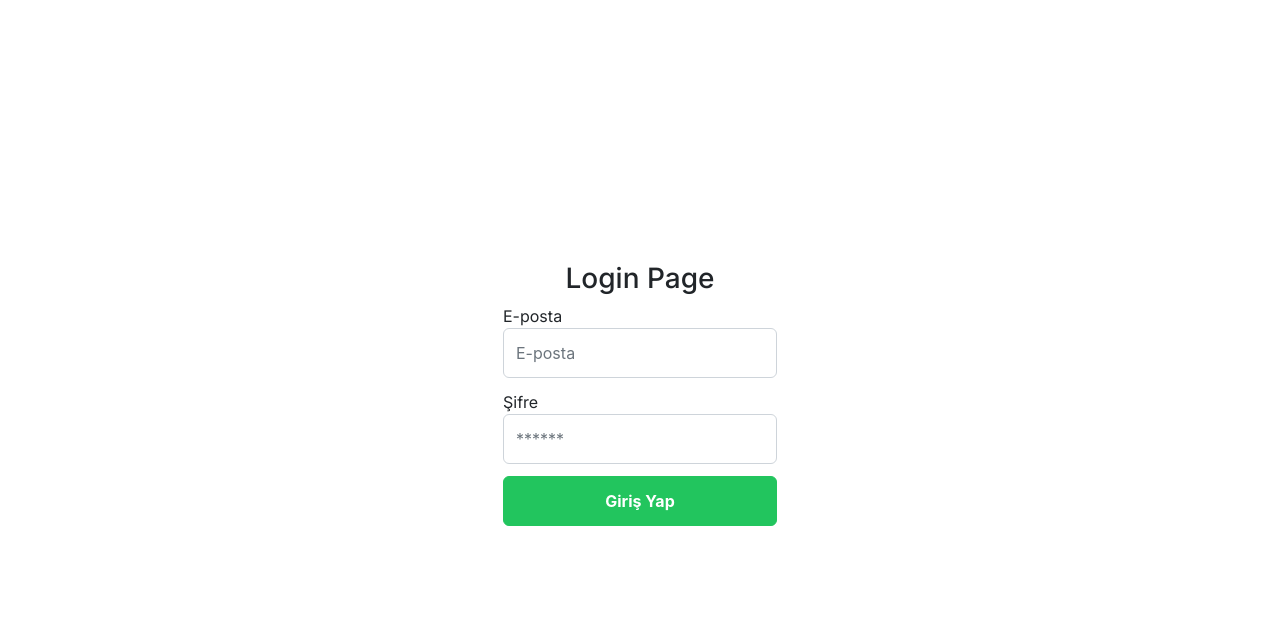
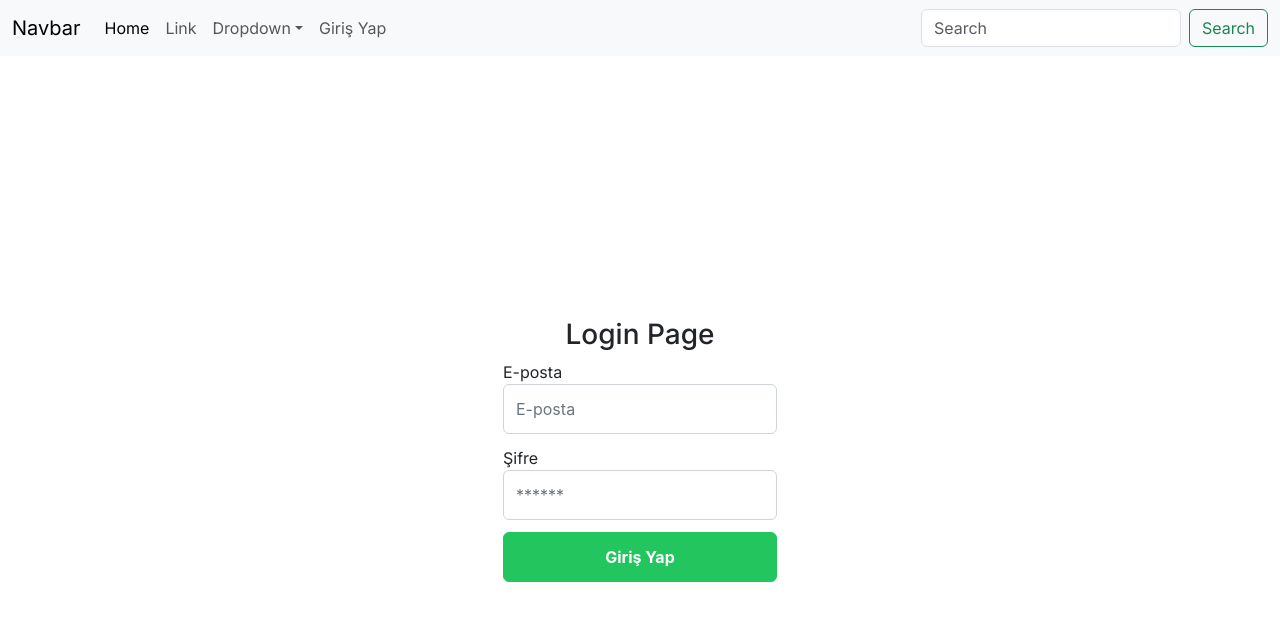
Before and after one commit to halitkalayci/tki-react, a Next.js app: page /login in a window 1280 px wide. Shown: the top 620 px of the page. Built offline with nearby package versions, Linux system fonts and the light colour scheme.

Commit message:
context usage

```diff
--- /dev/null
+++ b/app/components/navbar/Navbar.jsx
@@ -0,0 +1,90 @@
+"use client"
+import { AuthContext } from "@/app/contexts/AuthContext";
+import Link from "next/link";
+import React, { useContext } from "react";
+
+function Navbar() {
+    const authContext = useContext(AuthContext);
+
+	return (
+		<nav class="navbar navbar-expand-lg bg-body-tertiary">
+			<div class="container-fluid">
+				<a class="navbar-brand" href="#">
+					Navbar
+				</a>
+				<button
+					class="navbar-toggler"
+					type="button"
+					data-bs-toggle="collapse"
+					data-bs-target="#navbarSupportedContent"
+					aria-controls="navbarSupportedContent"
+					aria-expanded="false"
+					aria-label="Toggle navigation"
+				>
+					<span class="navbar-toggler-icon"></span>
+				</button>
+				<div class="collapse navbar-collapse" id="navbarSupportedContent">
+					<ul class="navbar-nav me-auto mb-2 mb-lg-0">
+						<li class="nav-item">
+							<a class="nav-link active" aria-current="page" href="#">
+								Home
+							</a>
+						</li>
+						<li class="nav-item">
+							<a class="nav-link" href="#">
+								Link
+							</a>
+						</li>
+						<li class="nav-item dropdown">
+							<a
+								class="nav-link dropdown-toggle"
+								href="#"
+								role="button"
+								data-bs-toggle="dropdown"
+								aria-expanded="false"
+							>
+								Dropdown
+							</a>
+							<ul class="dropdown-menu">
+								<li>
+									<a class="dropdown-item" href="#">
+										Action
+									</a>
+								</li>
+								<li>
+									<a class="dropdown-item" href="#">
+										Another action
+									</a>
+								</li>
+								<li>
+									<hr class="dropdown-divider" />
+								</li>
+								<li>
+									<a class="dropdown-item" href="#">
+										Something else here
+									</a>
+								</li>
+							</ul>
+						</li>
+						<li class="nav-item">
+							{ authContext.isAuthenticated ? <a href="#" className="nav-link">Hoşgeldiniz</a> : <><Link href="/login" class="nav-link">Giriş Yap</Link></> }
+						</li>
+					</ul>
+					<form class="d-flex" role="search">
+						<input
+							class="form-control me-2"
+							type="search"
+							placeholder="Search"
+							aria-label="Search"
+						/>
+						<button class="btn btn-outline-success" type="submit">
+							Search
+						</button>
+					</form>
+				</div>
+			</div>
+		</nav>
+	);
+}
+
+export default Navbar;
--- a/app/contexts/AuthContext.js
+++ b/app/contexts/AuthContext.js
@@ -1,5 +1,5 @@
 "use client"
-import { createContext } from "react";
+import { createContext, useState } from "react";
 
 export const AuthContext = createContext(); // => DEPO OLUŞTUR
 
@@ -7,7 +7,10 @@
 
 // RFC => React Functional component
 export const AuthProvider = (props) => {
-    return <AuthContext.Provider value={{id:1}}>
+    const [isAuthenticated, setIsAuthenticated] = useState(false);
+
+
+    return <AuthContext.Provider value={{isAuthenticated,setIsAuthenticated}}>
         {props.children}
     </AuthContext.Provider>
 }
--- a/app/layout.js
+++ b/app/layout.js
@@ -5,6 +5,7 @@
 import "primereact/resources/primereact.min.css";
 import "bootstrap/dist/css/bootstrap.min.css"
 import { AuthContext, AuthProvider } from './contexts/AuthContext';
+import Navbar from './components/navbar/Navbar';
 
 // Global importlar burada.
 
@@ -19,7 +20,10 @@
   return (
     <html lang="en">
       <body className={inter.className}>
-        <AuthProvider>{children}</AuthProvider>
+        <AuthProvider>
+          <Navbar></Navbar>
+          {children}
+        </AuthProvider>
       </body>
     </html>
   )
--- a/app/login/page.js
+++ b/app/login/page.js
@@ -51,6 +51,7 @@
                 localStorage.setItem('token', token);
                 toastReference.current.show({ severity: 'success', summary: 'Başarılı', detail: 'Başarıyla Giriş Yapıldı' });
                 navigate.push("/")
+                authContext.setIsAuthenticated(true);
             }).catch(error => {
                 toastReference.current.show({ severity: 'error', summary: 'Hatalı', detail: 'Giriş Yapılamadı' });
             });
--- a/app/page.js
+++ b/app/page.js
@@ -8,6 +8,7 @@
 import axios from 'axios';
 import axiosInstance from './utilities/axiosInterceptors';
 import { AuthContext } from './contexts/AuthContext';
+import Navbar from './components/navbar/Navbar';
 // SSR - CSR
 // Component
 // Functional Component - Class Based Component
```
